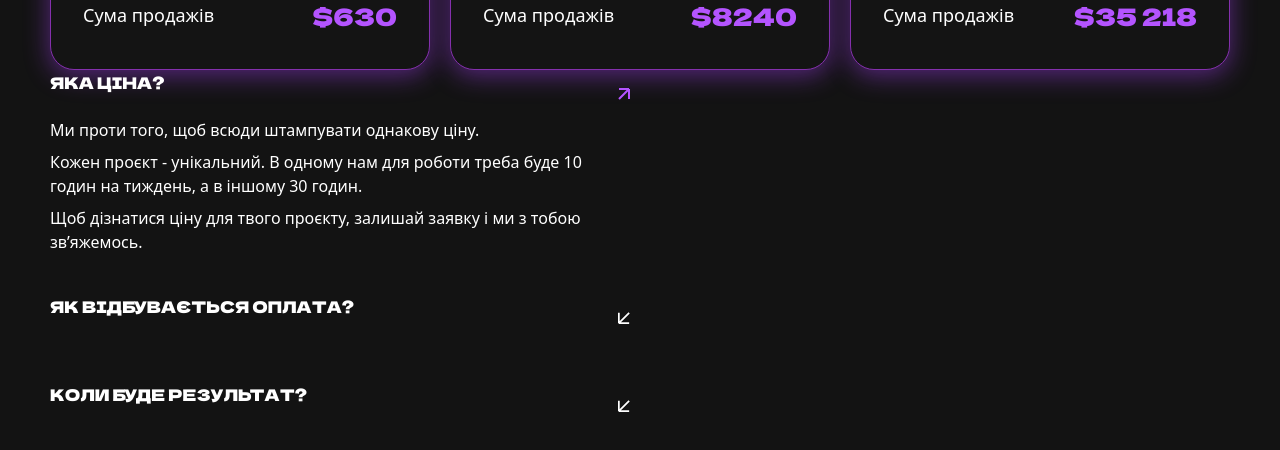
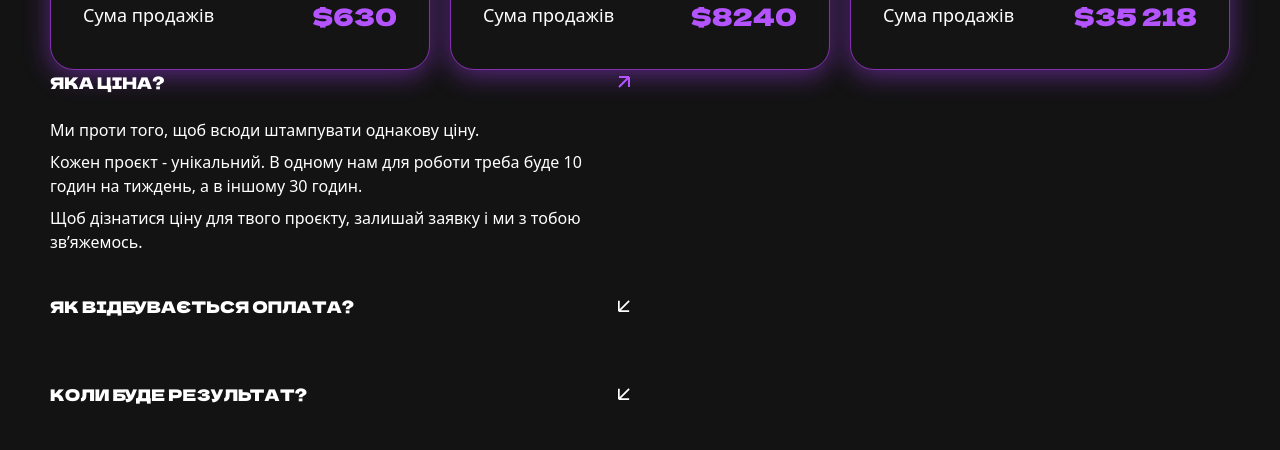
Before and after one commit to SoftRyzen-internship/pentilo-agency, a Next.js app: page / in a window 1280 px wide. Shown: the part 847-1297 px from the top of the page. Built offline with nearby package versions, Linux system fonts and the light colour scheme.

Commit message:
fix accordion

```diff
--- a/src/components/Accordion/Accordion.tsx
+++ b/src/components/Accordion/Accordion.tsx
@@ -36,16 +36,14 @@ export const Accordion = () => {
     <ul className="md:w-[508px] xl:w-[580px] text-s_middle flex flex-col gap-10">
       {accordeon.map(({ title, description }, ind) => (
         <li key={ind}>
-          <div className="flex justify-between items-center">
-            <h2 className="uppercase font-dela_gothic mb-[18px] xl:mb-6">
-              {title}
-            </h2>
           <button
+            className="w-[100%] mb-[18px] xl:mb-6 flex justify-between items-center"
             type="button"
             onClick={() => {
               onClickShow(ind);
             }}
           >
+            <h2 className="uppercase font-dela_gothic ">{title}</h2>
             <AnimatePresence mode="wait" initial={false}>
               {ind === 0 && (
                 <>
@@ -88,7 +86,7 @@ export const Accordion = () => {
               )}
             </AnimatePresence>
           </button>
-          </div>
+
           <AnimatePresence initial={false}>
             {ind === 0 && firstShown && (
               <ElementAccordion description={description} ind={ind} />
```
Lines whose indentation alone changed are shown as unchanged.
